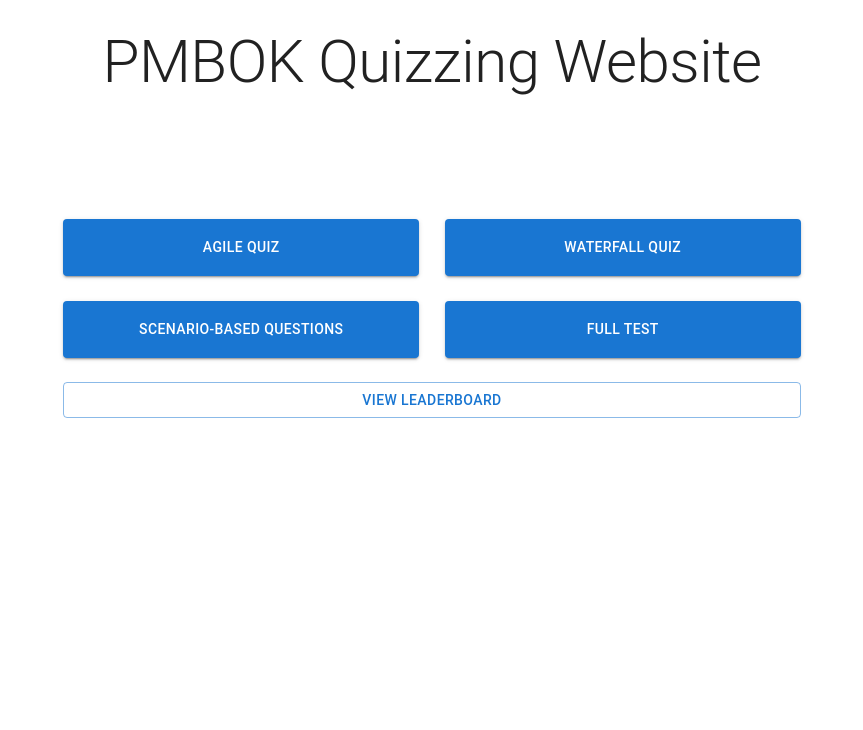
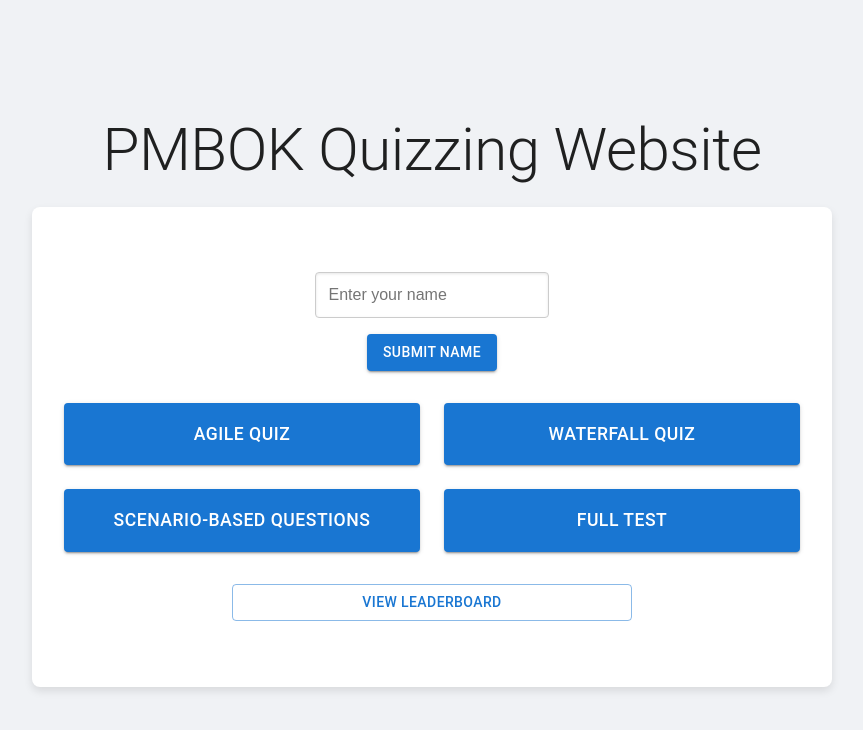
Before and after one commit to Jacob-Pickard/Quiz-App, a React (Vite) app: page / in a window 1280 px wide. Shown: the top 730 px of the page, without its empty margins (208-1071 px from the left). Built offline with nearby package versions, Linux system fonts and the light colour scheme.

Commit message:
Huge website Overhaul! Check readme

```diff
--- a/src/App.css
+++ b/src/App.css
@@ -1,6 +1,12 @@
 .app-container {
   text-align: center;
   padding: 2vw; /* Relative padding */
+  background-color: #f0f2f5; /* Light background color */
+  min-height: 100vh; /* Full viewport height */
+  display: flex;
+  flex-direction: column;
+  align-items: center;
+  justify-content: center;
 }
 
 .home-container {
@@ -8,28 +14,90 @@
   flex-direction: column; /* Stack elements vertically */
   align-items: center; /* Center horizontally */
   justify-content: center; /* Center vertically */
-  height: 50vh; /* Adjusted height to 50vh */
+  height: 60vh; /* Adjusted height */
   width: 100%; /* Full width */
+  max-width: 800px; /* Limit max width */
+  background-color: #ffffff; /* White background for contrast */
+  padding: 2rem;
+  border-radius: 8px; /* Rounded corners */
+  box-shadow: 0 4px 8px rgba(0, 0, 0, 0.1); /* Subtle shadow */
 }
 
 .home-button-grid {
   display: grid;
   grid-template-columns: repeat(2, 1fr); /* 2 columns for the 2x2 grid */
-  gap: 2vw; /* Spacing between buttons */
-  max-width: 60%; /* Limit grid width to 60% of the container */
+  gap: 1.5rem; /* Adjusted spacing */
   width: 100%; /* Full width of container */
-  margin-bottom: 3vh; /* Space between grid and leaderboard button */
+  margin-bottom: 2rem; /* Space between grid and leaderboard button */
 }
 
 .home-button-grid .MuiButton-root {
   width: 100%; /* Ensure all buttons take up the same width */
   padding: 1rem 2rem; /* Relative padding for buttons */
+  font-size: 1.1rem; /* Slightly larger font */
+  background-color: #1976d2; /* Primary color */
+  color: #ffffff; /* White text */
+  border: none;
+  border-radius: 4px; /* Rounded corners */
+  transition: background-color 0.3s; /* Smooth transition */
+}
+
+.home-button-grid .MuiButton-root:hover {
+  background-color: #155a9c; /* Darker shade on hover */
 }
 
 .leaderboard-button {
   width: 100%; /* Ensure the leaderboard button takes full width */
-  max-width: 60%; /* Limit the width of the leaderboard button */
-  padding: 1.2rem; /* Adjust padding for consistency */
-  margin-top: 3vh; /* Space above the leaderboard button */
-  align-self: center; /* Center it horizontally */
+  max-width: 400px; /* Limit width */
+  padding: 1rem; /* Adjust padding for consistency */
+  font-size: 1.1rem;
+  background-color: #dc004e; /* Secondary color */
+  color: #ffffff;
+  border: none;
+  border-radius: 4px;
+  transition: background-color 0.3s;
 }
+
+.leaderboard-button:hover {
+  background-color: #a3003a; /* Darker shade on hover */
+}
+
+.name-form {
+  display: flex;
+  flex-direction: column;
+  align-items: center;
+  margin-bottom: 2rem; /* Space below the form */
+}
+
+.name-input {
+  width: 100%;
+  max-width: 400px; /* Limit width */
+  padding: 0.8rem;
+  margin-bottom: 1rem; /* Adjusted margin */
+  font-size: 1rem;
+  border: 1px solid #ccc;
+  border-radius: 4px;
+  box-shadow: inset 0 1px 3px rgba(0, 0, 0, 0.1); /* Inner shadow */
+}
+
+.submit-name-button {
+  background-color: #1976d2;
+  color: #ffffff;
+  border: none;
+  border-radius: 4px;
+  padding: 0.8rem 1.5rem;
+  font-size: 1rem;
+  margin-bottom: 1rem; /* Space below the button */
+  transition: background-color 0.3s;
+}
+
+.submit-name-button:hover {
+  background-color: #155a9c;
+}
+
+.name-confirmation {
+  color: green;
+  font-weight: bold;
+  margin-top: 1rem; /* Space above the confirmation message */
+  margin-bottom: 1.5rem; /* Space below the confirmation message */
+}
--- a/src/App.jsx
+++ b/src/App.jsx
@@ -1,4 +1,4 @@
-import React from 'react';
+import React, { useState } from 'react';
 import { BrowserRouter as Router, Routes, Route, Link } from 'react-router-dom';
 import { ThemeProvider, createTheme, CssBaseline, Box, Button, Typography, Grid } from '@mui/material';
 import QuizPage from './components/QuizPage';
@@ -13,6 +13,21 @@ const theme = createTheme({
 });
 
 function App() {
+  const [userName, setUserName] = useState('');
+  const [nameSubmitted, setNameSubmitted] = useState(false);
+
+  const handleNameChange = (e) => {
+    setUserName(e.target.value);
+    setNameSubmitted(false);
+  };
+
+  const handleNameSubmit = (e) => {
+    e.preventDefault();
+    if (userName.trim()) {
+      setNameSubmitted(true);
+    }
+  };
+
   return (
     <ThemeProvider theme={theme}>
       <CssBaseline />
@@ -22,8 +37,8 @@ function App() {
             PMBOK Quizzing Website
           </Typography>
           <Routes>
-            <Route path="/" element={<Home />} />
-            <Route path="/quiz/:category" element={<QuizPage />} />
+            <Route path="/" element={<Home userName={userName} handleNameChange={handleNameChange} handleNameSubmit={handleNameSubmit} nameSubmitted={nameSubmitted} />} />
+            <Route path="/quiz/:category" element={<QuizPage userName={userName} />} />
             <Route path="/leaderboard" element={<Leaderboard />} />
           </Routes>
         </Box>
@@ -32,9 +47,26 @@ function App() {
   );
 }
 
-function Home() {
+function Home({ userName, handleNameChange, handleNameSubmit, nameSubmitted }) {
   return (
     <Box className="home-container">
+      <form onSubmit={handleNameSubmit} className="name-form">
+        <input
+          type="text"
+          placeholder="Enter your name"
+          value={userName}
+          onChange={handleNameChange}
+          className="name-input"
+        />
+        <Button type="submit" variant="contained" className="submit-name-button">
+          Submit Name
+        </Button>
+        {nameSubmitted && (
+          <Typography variant="body1" className="name-confirmation">
+            Name submitted successfully!
+          </Typography>
+        )}
+      </form>
       <div className="home-button-grid">
         <Grid item xs={6} sm={6} md={6}>
           <Button variant="contained" component={Link} to="/quiz/agile" className="MuiButton-root">
@@ -64,9 +96,4 @@ function Home() {
   );
 }
 
-
-
-
-
-
 export default App;
--- a/src/components/Leaderboard.jsx
+++ b/src/components/Leaderboard.jsx
@@ -9,6 +9,11 @@ function Leaderboard() {
     const storedScores = JSON.parse(localStorage.getItem('leaderboard')) || [];
     setScores(storedScores);
   }, []);
+
+  const clearScores = () => {
+    localStorage.removeItem('leaderboard');
+    setScores([]);
+  };
 
   const categories = ['agile', 'waterfall', 'full', 'scenario'];
 
@@ -37,6 +42,9 @@ function Leaderboard() {
       <Button component={Link} to="/" variant="contained" sx={{ mt: 3 }}>
         Back to Home
       </Button>
+      <Button onClick={clearScores} variant="contained" color="secondary" sx={{ mt: 3, ml: 2 }}>
+        Clear Scores
+      </Button>
     </Box>
   );
 }
--- a/src/components/QuizPage.css
+++ b/src/components/QuizPage.css
@@ -3,28 +3,38 @@
   max-width: 600px;
   padding: 20px;
   text-align: center;
-    background-color: #f5f5f5;
+  background-color: #ffffff;
   border-radius: 8px;
   box-shadow: 0px 4px 10px rgba(0, 0, 0, 0.1);
 }
 
 .quiz-card .MuiButton-root {
-    width: 100%; /* Make buttons take up the full width */
-    padding: 16px; /* Adjust padding for a consistent button size */
-    margin-bottom: 1rem; /* Space between buttons */
+  width: 100%;
+  padding: 16px;
+  margin-bottom: 1rem;
+  font-size: 1.1rem;
+  background-color: #1976d2;
+  color: #ffffff;
+  border: none;
+  border-radius: 4px;
+  transition: background-color 0.3s;
+}
+
+.quiz-card .MuiButton-root:hover {
+  background-color: #155a9c;
 }
 
 .quiz-card .MuiButton-root:last-child {
-    margin-bottom: 0; /* Remove margin from the last button */
+  margin-bottom: 0;
 }
 
 .quiz-card .feedback {
   font-size: 1.2rem;
   font-weight: bold;
   margin-top: 1rem;
-    color: green; /* Default to green for correct answers */
+  color: green;
 }
 
 .quiz-card .feedback.incorrect {
-    color: red; /* Red for incorrect answers */
+  color: red;
 }
--- a/src/index.css
+++ b/src/index.css
@@ -0,0 +1,15 @@
+body {
+  margin: 0;
+  font-family: 'Roboto', sans-serif;
+  background-color: #f0f2f5;
+  color: #333;
+}
+
+a {
+  text-decoration: none;
+  color: inherit;
+}
+
+button {
+  cursor: pointer;
+}
```
Also changed, not shown: src/components/QuizPage.jsx (+28 -22 lines), 1 other file (tests, documents, lock files or other folders). Lines whose indentation alone changed are shown as unchanged.
